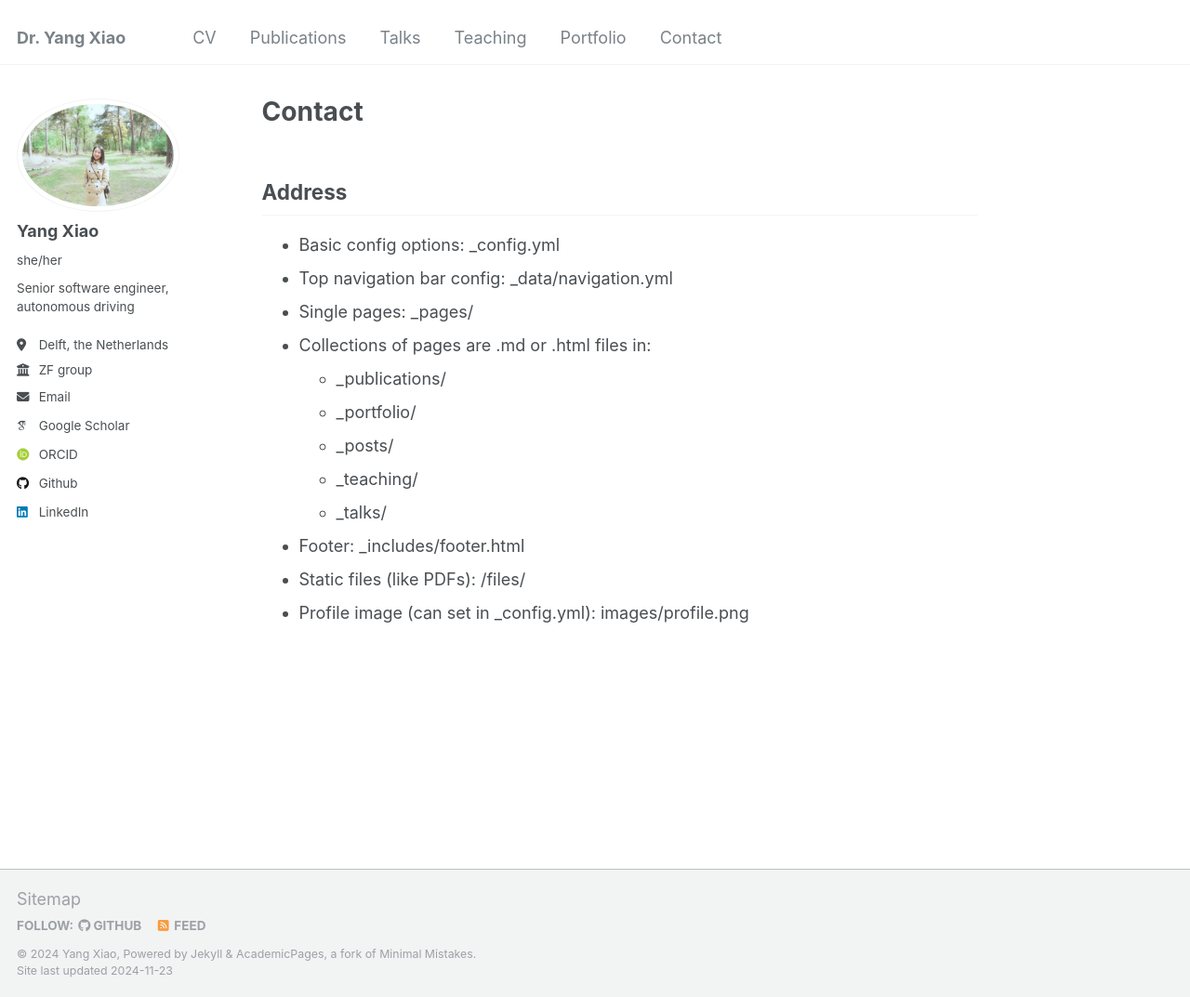
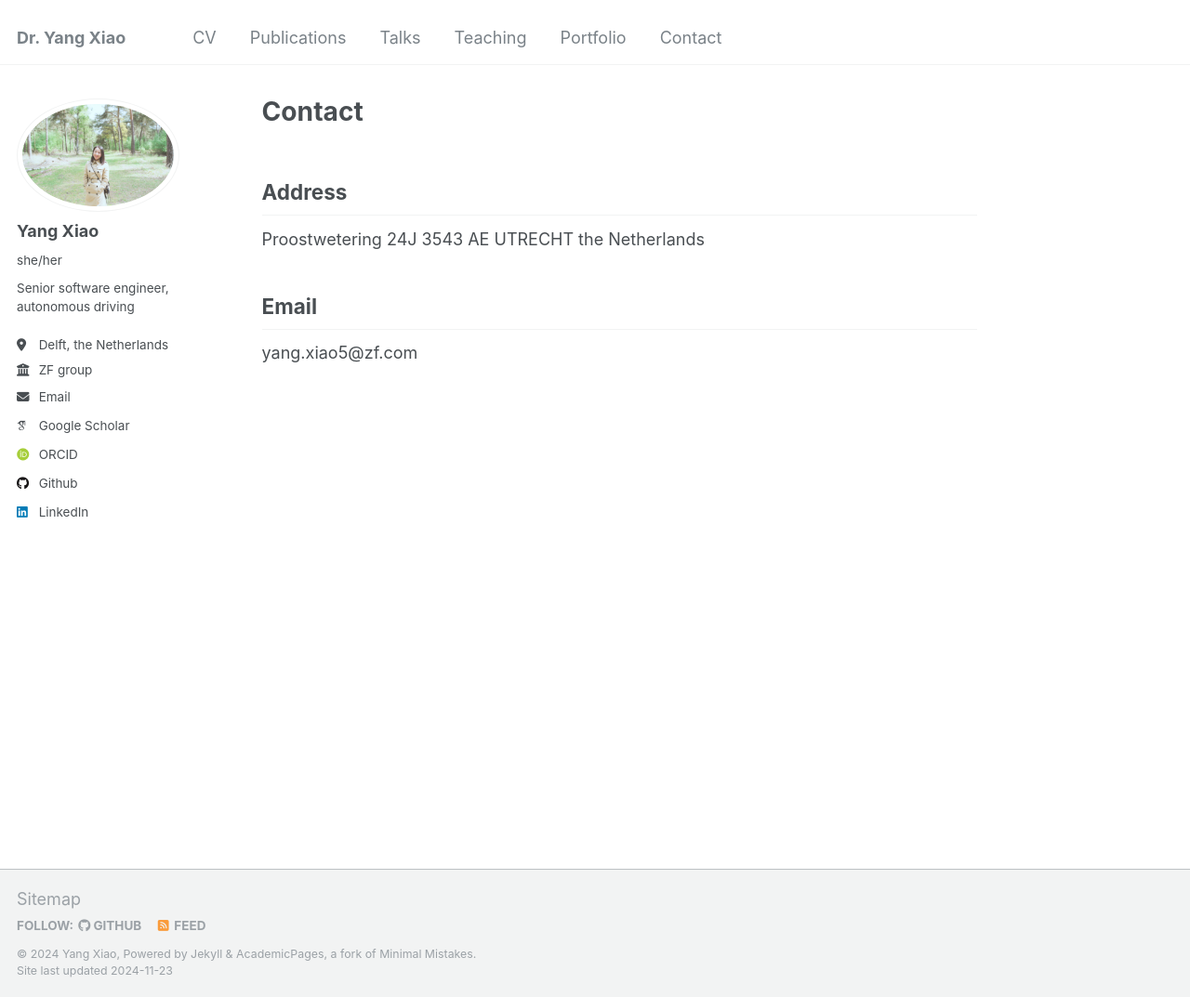
Before and after one commit to YangSophiaXiao/Yang.Sophia.Xiao.github.io, a Jekyll site: the page built from _pages/markdown.md, in a window 1280 px wide and 1073 px high. Shown: the whole window at 93% size. Built offline with Jekyll 4.4.1, drawn with Linux system fonts in a browser that asks for light colours; some web fonts are replaced.

Commit message:
Add contact

```diff
--- a/_pages/markdown.md
+++ b/_pages/markdown.md
@@ -9,15 +9,10 @@ redirect_from:
 
 ## Address
 
-* Basic config options: _config.yml
-* Top navigation bar config: _data/navigation.yml
-* Single pages: _pages/
-* Collections of pages are .md or .html files in:
-  * _publications/
-  * _portfolio/
-  * _posts/
-  * _teaching/
-  * _talks/
-* Footer: _includes/footer.html
-* Static files (like PDFs): /files/
-* Profile image (can set in _config.yml): images/profile.png
+Proostwetering 24J
+3543 AE UTRECHT
+the Netherlands
+
+## Email
+
+yang.xiao5@zf.com
```
